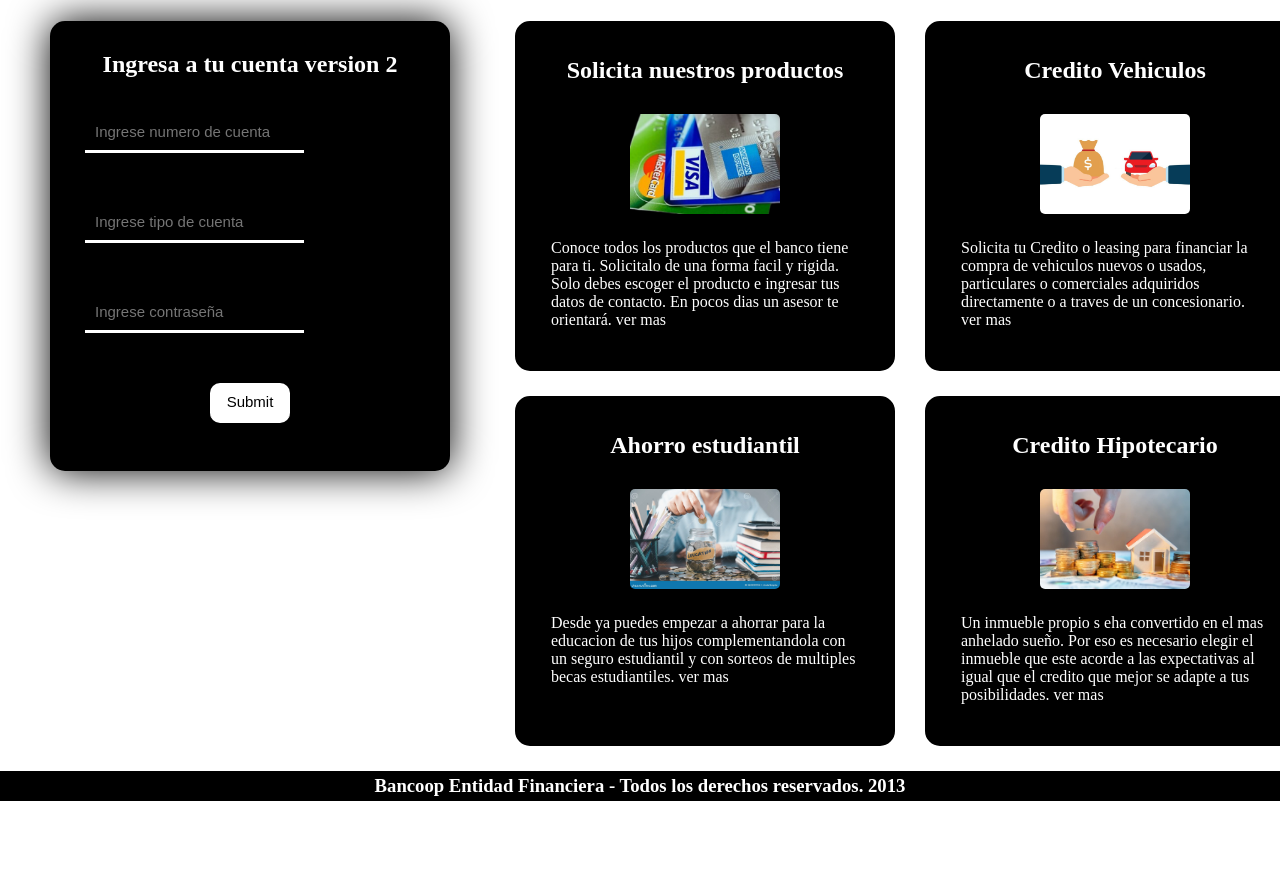
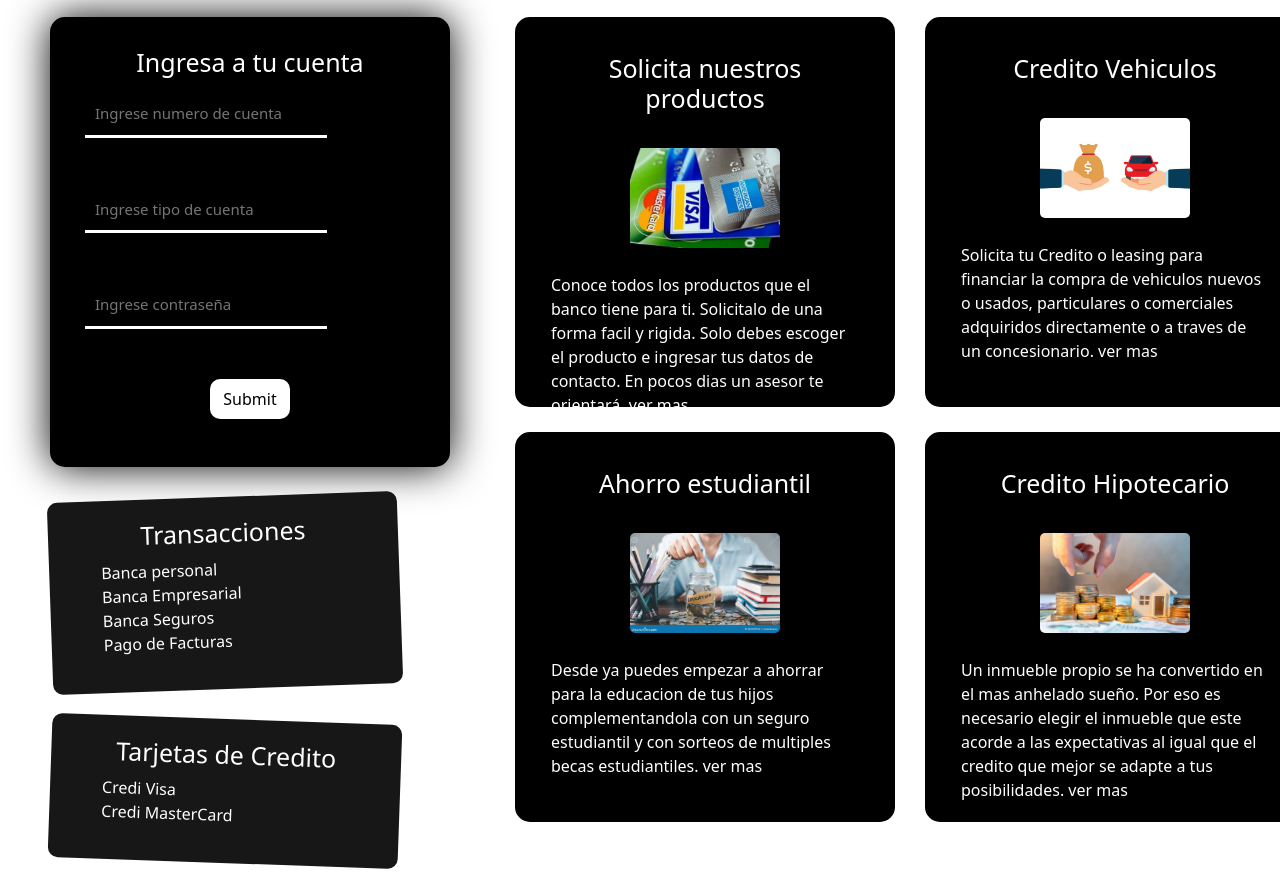
Before and after one commit to SebastianSa0/EJER_JOAN_FLORIAN, a plain HTML site: page index.html in a window 1280 px wide. Shown: the part 230-1107 px from the top of the page. Before the commit the page ends 1031 px from the top, so only its background shows below. Drawn offline with nearby package versions, Linux system fonts and the light colour scheme.

Commit message:
Cambios en footer y  tarjetas laterales añadidas

```diff
--- a/index.html
+++ b/index.html
@@ -4,7 +4,9 @@
     <meta charset="UTF-8">
     <meta name="viewport" content="width=device-width, initial-scale=1.0">
     <title>Home</title>
-    <link rel="stylesheet" href="style.css"></link>
+    <link href="https://cdn.jsdelivr.net/npm/bootstrap@5.3.6/dist/css/bootstrap.min.css" rel="stylesheet" integrity="sha384-4Q6Gf2aSP4eDXB8Miphtr37CMZZQ5oXLH2yaXMJ2w8e2ZtHTl7GptT4jmndRuHDT" crossorigin="anonymous">
+    <link href="https://cdn.jsdelivr.net/npm/bootstrap-icons/font/bootstrap-icons.css" rel="stylesheet">
+    <link rel="stylesheet" href="style.css">
 </head>
 <body>
     <header>
@@ -15,7 +17,7 @@
             </div>
         </div>
         <nav>
-            <ul>
+            <ul class="nav-items">
                 <li><a href="creditos.html">Creditos</a></li>
                 <li><a href="leasing.html">Leasing</a></li>
                 <li><a href="ahorros.html">Ahorros</a></li>
@@ -26,7 +28,7 @@
     <main class="principal-content">
         <div class="form-targets">
             <form>
-                <h2><span>Ingresa a tu cuenta version 2</span></h2>
+                <h2><span>Ingresa a tu cuenta</span></h2>
                 <div class="form-group-custom">
                     <input type="number" placeholder="Ingrese numero de cuenta" required>
                 </div>
@@ -40,6 +42,22 @@
                     <input type="submit" placeholder="Enviar" class="btn">
                 </div>
             </form>
+            <div class="card-transa">
+                <h2 > Transacciones</h2>
+                <ul class="cards-items">
+                    <li>Banca personal</li>
+                    <li>Banca Empresarial</li>
+                    <li>Banca Seguros</li>
+                    <li>Pago de Facturas</li>
+                </ul>
+            </div>
+            <div class="card-trj-cre">
+                <h2 > Tarjetas de Credito</h2>
+                <ul class="cards-items">
+                    <li>Credi Visa </li>
+                    <li>Credi MasterCard</li>
+                </ul>
+            </div>
         </div>
         <div class="all-products">
             <div class="products">
@@ -71,12 +89,18 @@
                     <div class="center-img">
                         <img src="img/mortgage-loan.jpg">
                     </div>
-                    <p> Un inmueble propio s eha convertido en el mas anhelado sueño. Por eso es necesario elegir el inmueble que este acorde a las expectativas al igual que el credito que mejor se adapte a tus posibilidades.    ver mas </p>
+                    <p> Un inmueble propio se ha convertido en el mas anhelado sueño. Por eso es necesario elegir el inmueble que este acorde a las expectativas al igual que el credito que mejor se adapte a tus posibilidades.    ver mas </p>
                 </section>
             </div>
         </div>
     </main>
     <footer>
+        <div class="social-media">
+            <a href="https://www.facebook.com" target="_blank" alt="Facebook" class=""> <i class="bi bi-facebook"></i></a>
+            <a href="https://twitter.com" target="_blank" alt="Twitter" class=""><i class="bi bi-twitter"></i> </a>
+            <a href="https://www.instagram.com" target="_blank" alt="Instagram" class=""><i class="bi bi-instagram"></i> </a>
+            <a href="https://www.tiktok.com" target="_blank" alt="TikTok" class=""><i class="bi bi-tiktok"></i></a>
+        </div>
         <H3> Bancoop Entidad Financiera - Todos los derechos reservados. 2013</H3>
     </footer>
 </body>
--- a/style.css
+++ b/style.css
@@ -45,7 +45,7 @@ nav{
       color: inherit;
       text-decoration: none;
     }
-ul{
+.nav-items{
     display:flex;
     align-content: center;
     justify-content:space-between;
@@ -74,8 +74,10 @@ form{
 }
 
 h2{
-    text-align: center;
-    margin-bottom: 30px;
+    text-align: center !important;
+    margin-bottom: 20px;
+    font-size: 25px;
+    margin-bottom: 10px;
 }
 span{
     color:white;
@@ -110,6 +112,27 @@ input{
     justify-content: center;
 
 }
+.card-transa{
+    background-color: rgb(24, 23, 23);
+    margin:30px 20px 20px 20px;
+    width: 350px;
+    padding: 20px;
+    border-radius:10px;
+    color: white;
+    transform: rotate(-2deg);
+}
+.card-trj-cre{
+    background-color: rgb(24, 23, 23);
+    margin:30px 20px 20px 20px;
+    width: 350px;
+    padding: 20px;
+    border-radius:10px;
+    color: white;
+    transform: rotate(2deg);
+}
+.cards-items{
+    list-style: none;
+}
 
 .all-products{
     display:flex;
@@ -120,7 +143,7 @@ input{
 .product{
     box-sizing: border-box;
     width:380px;
-    height:350px;
+    height:390px;
     border:6px solid rgb(0, 0, 0);
     border-radius: 15px;
     margin:0 15px 25px 15px;
@@ -137,7 +160,7 @@ input{
 img{
     width: 150px;
     height:100px;
-    margin:0 0 25px 0;
+    margin:25px 0 25px 0;
     border-radius: 5px;
 }
 
@@ -183,10 +206,21 @@ img{
 }
 
 footer{
+    color:white;
+    background-color: black;
+    height: 40px;
+    text-align:center;
+}
+
+h3{
+    font-size: 15px;
+}
+
+.social-media{
     display: flex;
     justify-content: center;
     align-items: center;
-    color:white;
-    background-color: black;
-    height: 30px;
 }
+.social-icon{
+
+}
```
Also changed, not shown: ahorros.html (+1 -1 lines), creditos.html (+1 -1 lines), leasing.html (+1 -1 lines), servicio.html (+1 -1 lines).
